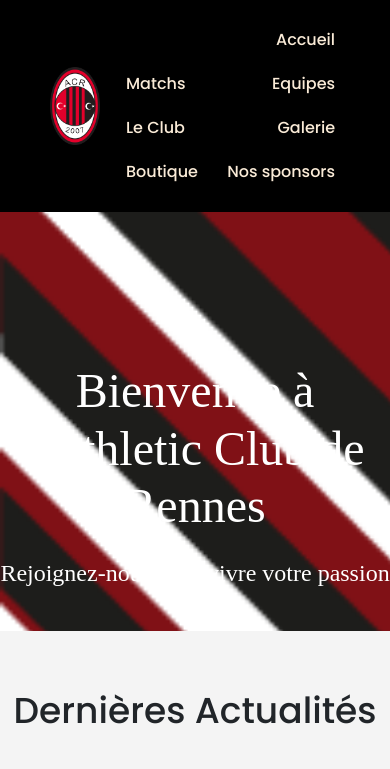
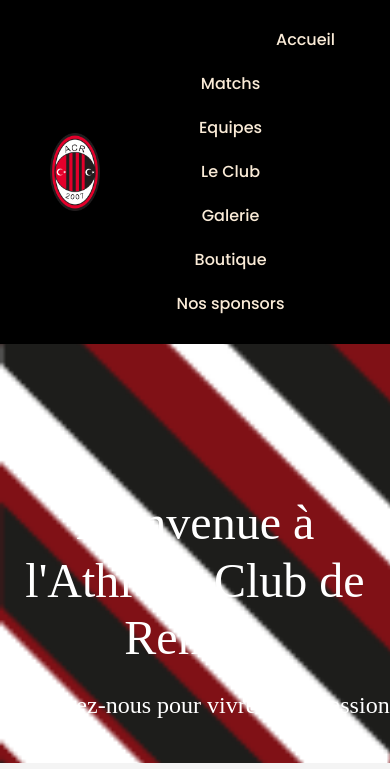
Before and after one commit to bernardkabou/ACR-website, a plain HTML site: page index.html in a window 390 px wide. Shown: the top 769 px of the page. Drawn offline with nearby package versions, Linux system fonts and the light colour scheme; grey boxes are pictures that could not be loaded.

Commit message:
nouvelles modifications responsivité

```diff
--- a/index.css
+++ b/index.css
@@ -34,6 +34,73 @@ body{
     max-width: 50px;
     margin-right: 10px;
 }
+
+
+
+
+
+/* Style général du menu */
+nav {
+    display: flex; /* Utiliser flexbox pour disposer les éléments en ligne */
+    justify-content: space-around; /* Espace équitable entre les éléments */
+    align-items: center; /* Aligner verticalement les éléments */
+    list-style-type: none; /* Supprimer les puces des éléments de liste */
+    padding: 0; /* Enlever les marges/paddings par défaut */
+  }
+
+  nav ul {
+    display: flex; /* S'assurer que les éléments de la liste sont en ligne */
+    padding: 0;
+    margin: 0;
+  }
+
+  nav li {
+    margin: 0 15px; /* Espacement horizontal entre les éléments */
+  }
+
+  nav a {
+    text-decoration: none; /* Enlever les soulignements des liens */
+    color: black; /* Couleur du texte (changez selon votre design) */
+    font-size: 16px; /* Taille de police par défaut */
+  }
+
+  /* Style pour tablettes */
+  @media (max-width: 768px) {
+    nav {
+      flex-direction: column; /* Passer les éléments en colonne sur les tablettes */
+      align-items: flex-start; /* Aligner les éléments sur le côté gauche */
+    }
+
+    nav li {
+      margin: 10px 0; /* Ajouter un espacement vertical */
+    }
+
+    nav a {
+      font-size: 14px; /* Réduire la taille de la police sur les tablettes */
+    }
+  }
+
+  /* Style pour téléphones mobiles */
+  @media (max-width: 480px) {
+    nav {
+      flex-direction: column; /* Les éléments en colonne */
+      align-items: flex-start; /* Alignement à gauche */
+    }
+
+    nav li {
+      margin: 8px 0; /* Ajouter un espacement vertical pour chaque élément */
+    }
+
+    nav a {
+      font-size: 12px; /* Réduire davantage la taille de la police sur les petits écrans */
+    }
+  }
+
+
+
+
+
+
 
 .navbar {
     display: flex;
```
